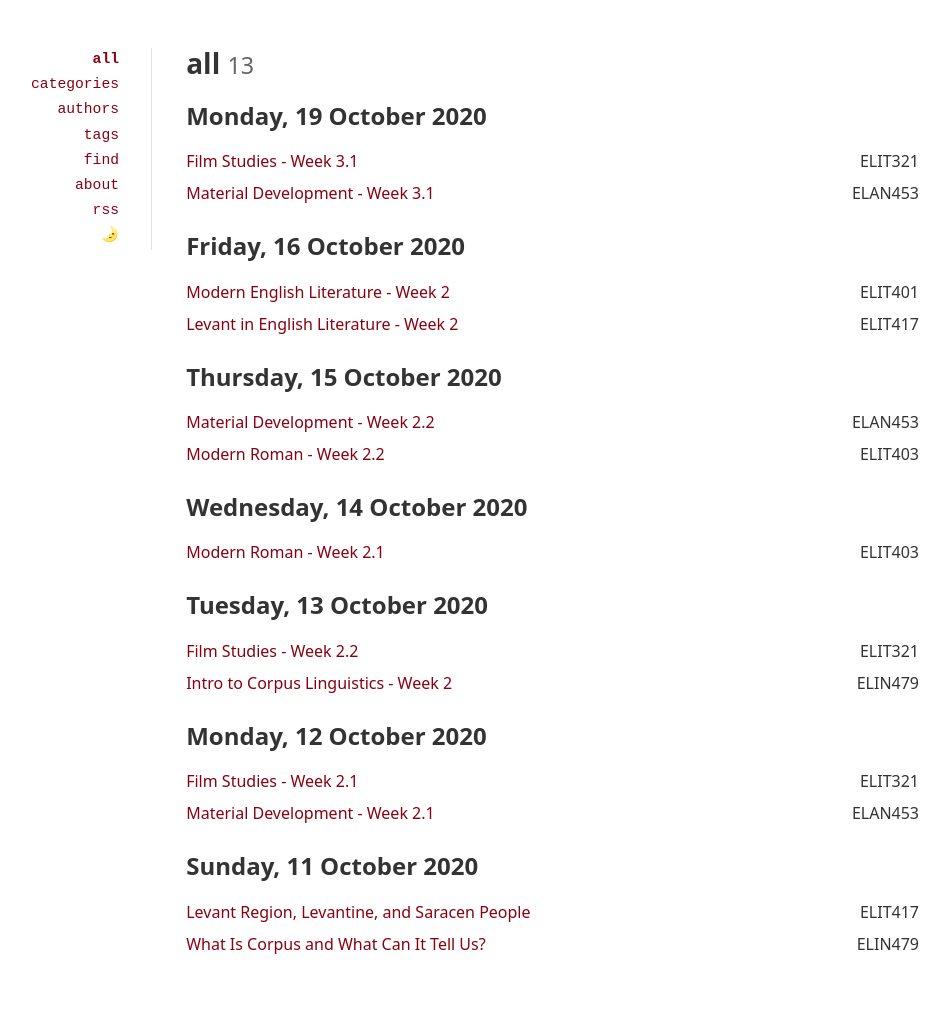
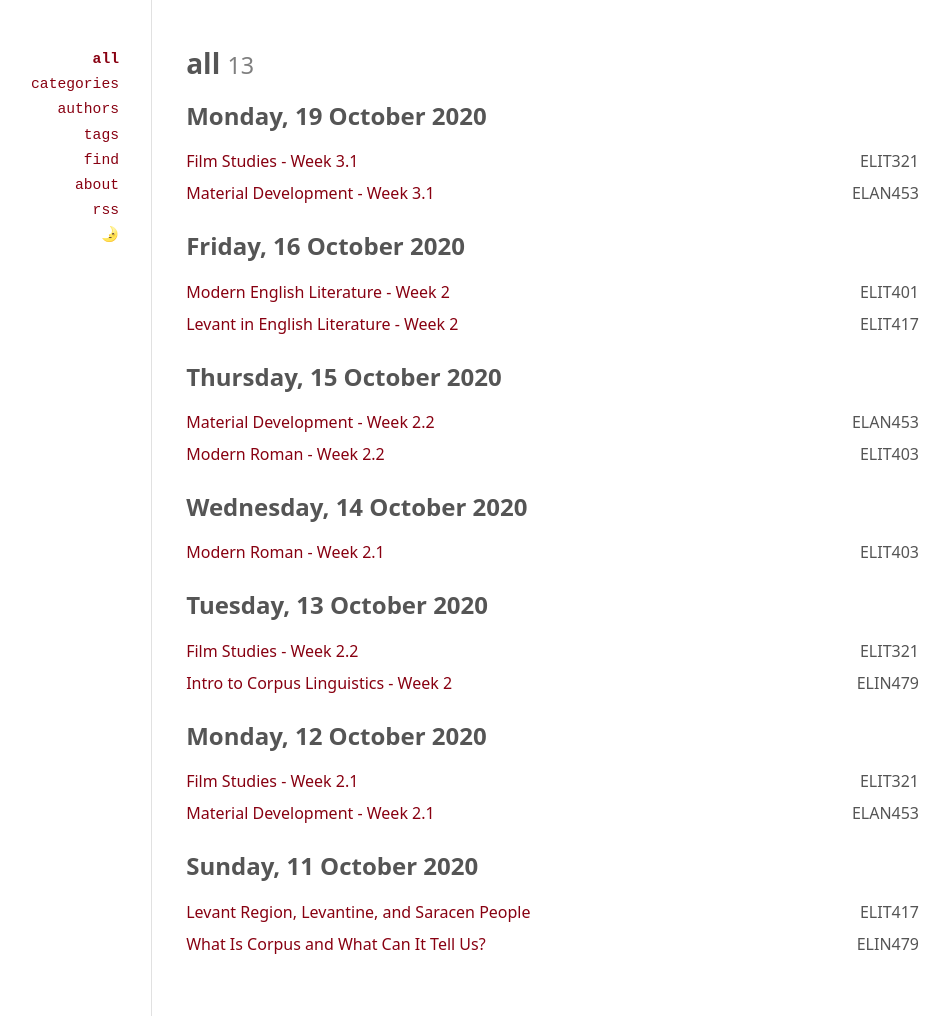
Before and after one commit to velitasali/notes, a Jekyll site: the page built from index.html, in a window 1280 px wide and 1016 px high. Shown: the whole window, without its empty margins (185-1135 px from the left). Built offline with Jekyll 4.4.1, drawn with Linux system fonts in a browser that asks for light colours.

Commit message:
Scalable & less contrast in colors

```diff
--- a/_sass/_main.scss
+++ b/_sass/_main.scss
@@ -19,7 +19,7 @@ body {
 	font-weight: 300;
 	padding: 0;
 	margin: 0;
-	color: #333;
+	color: #555;
 	transition: background-color .75s;
 }
 
@@ -45,7 +45,7 @@ a:hover {
 	}
 
 	body {
-		color: rgb(233, 232, 229);
+		color: #ccc;
 		background-color: #333;
 	}
 
@@ -249,19 +249,28 @@ main > {
 	header {
 		position: relative;
 		box-sizing: border-box;
-		grid-column: span 1;
 	}
 
 	header {
 		nav {
-			margin-top: 1rem;
+			padding: 3rem 0;
 			border-right: 1px solid $unopinionated_color;
 			position: fixed;
 			width: 11rem;
 			font-family: 'Cascadia Code', monospace;
 			font-size: 11pt;
 			font-weight: 350;
+			top: 0;
+			bottom: 0;
+			overflow-y: auto;
+			scrollbar-width: 0;
 		}
+
+		nav::-webkit-scrollbar {
+			width: 0;
+			background: transparent;
+		}
+
 
 		nav {
 			ul {
@@ -306,7 +315,7 @@ blockquote {
 }
 
 section.author > section {
-	border-left: 1px solid $unopinionated_color;
+	border-left: 4px solid $unopinionated_color;
 	padding-left: 1rem;
 }
 
@@ -408,6 +417,7 @@ h6 {
 				border-right: 0;
 				border-bottom: 1px solid $unopinionated_color;
 				margin: 1rem;
+				padding: 0;
 			}
 
 			nav {
```
